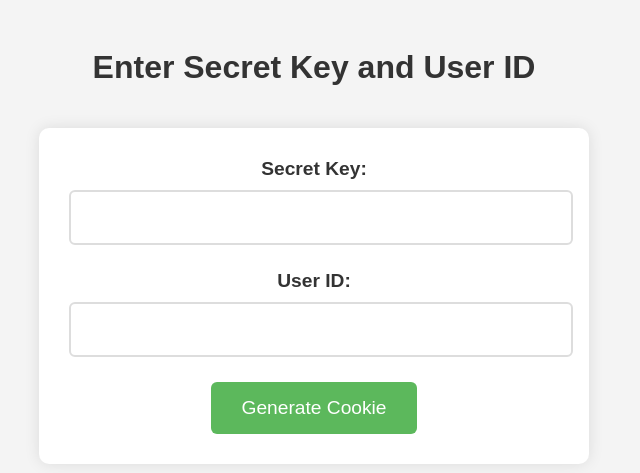
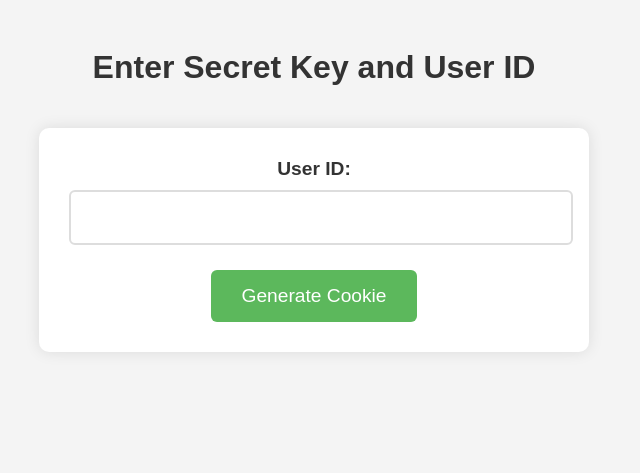
Before and after one commit to muhammadhur2/cookie_tool, a Flask app: page / in a window 1280 px wide. Shown: the top 473 px of the page, without its empty margins (326-966 px from the left). Run offline with Flask 3, Linux system fonts and the light colour scheme.

Commit message:
removed secret key field

```diff
--- a/api/main.py
+++ b/api/main.py
@@ -6,7 +6,7 @@ app = Flask(__name__)
 @app.route('/', methods=['GET', 'POST'])
 def index():
     if request.method == 'POST':
-        secret_key = request.form['secret_key']
+        secret_key = 'your_secret_key'
         user_id = request.form['user_id']
 
         app.secret_key = secret_key
--- a/api/templates/index.html
+++ b/api/templates/index.html
@@ -58,9 +58,6 @@
 <body>
     <h1>Enter Secret Key and User ID</h1>
     <form method="post">
-        <label for="secret_key">Secret Key:</label>
-        <input type="text" name="secret_key" id="secret_key" required>
-        <br>
         <label for="user_id">User ID:</label>
         <input type="text" name="user_id" id="user_id" required>
         <br>
```
